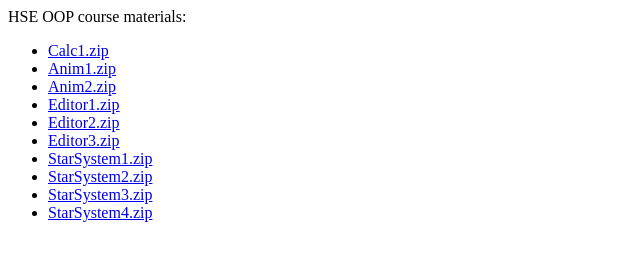
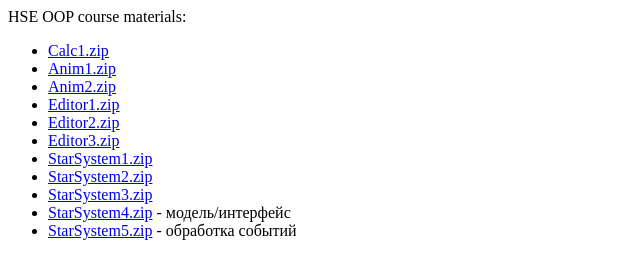
Before and after one commit to alno/hse-oop-csharp, a plain HTML site: page index.html in a window 1280 px wide. Shown: the whole page, without its empty margins (0-640 px from the left). Drawn offline with Linux system fonts and the light colour scheme.

Commit message:
StarSystem5

```diff
--- a/index.html
+++ b/index.html
@@ -11,7 +11,8 @@
         <li><a href="StarSystem1.zip">StarSystem1.zip</a></li>
         <li><a href="StarSystem2.zip">StarSystem2.zip</a></li>
         <li><a href="StarSystem3.zip">StarSystem3.zip</a></li>
-        <li><a href="StarSystem4.zip">StarSystem4.zip</a></li>
+        <li><a href="StarSystem4.zip">StarSystem4.zip</a> - модель/интерфейс</li>
+        <li><a href="StarSystem5.zip">StarSystem5.zip</a> - обработка событий</li>
     </ul>
 </body>
 </html>
```
Also changed, not shown: 1 other file.
